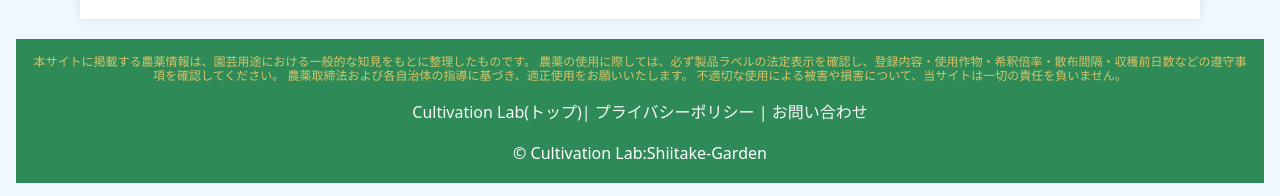
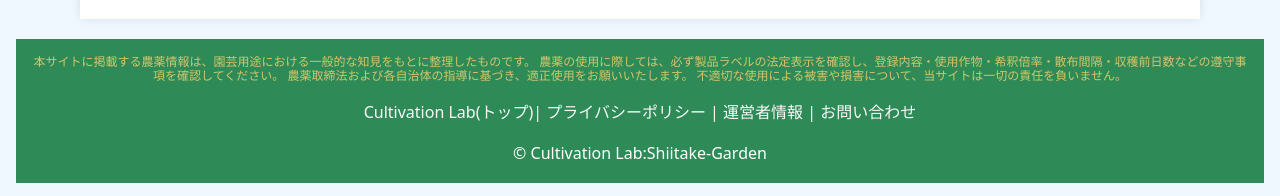
Before and after one commit to shiitake-garden/shiitake-garden.github.io, a Jekyll site: the page built from schedule.html, in a window 1280 px wide. Shown: the part 1452-1648 px from the top of the page. Built offline with Jekyll 4.4.1, drawn with Linux system fonts in a browser that asks for light colours.

Commit message:
Update footer_care.html

```diff
--- a/_includes/footer_care.html
+++ b/_includes/footer_care.html
@@ -7,6 +7,7 @@
    <p>
     <a href="https://shiitake-garden.github.io/">Cultivation Lab(トップ)</a><a>|</a>
     <a href="./privacy.html">プライバシーポリシー</a>  <a>|</a>
+    <a href="./profile.html">運営者情報</a>  <a>|</a>
     <a href="https://forms.gle/GARgLMeuovYtBj9HA">お問い合わせ</a>
   </p>
   </nav>
```
